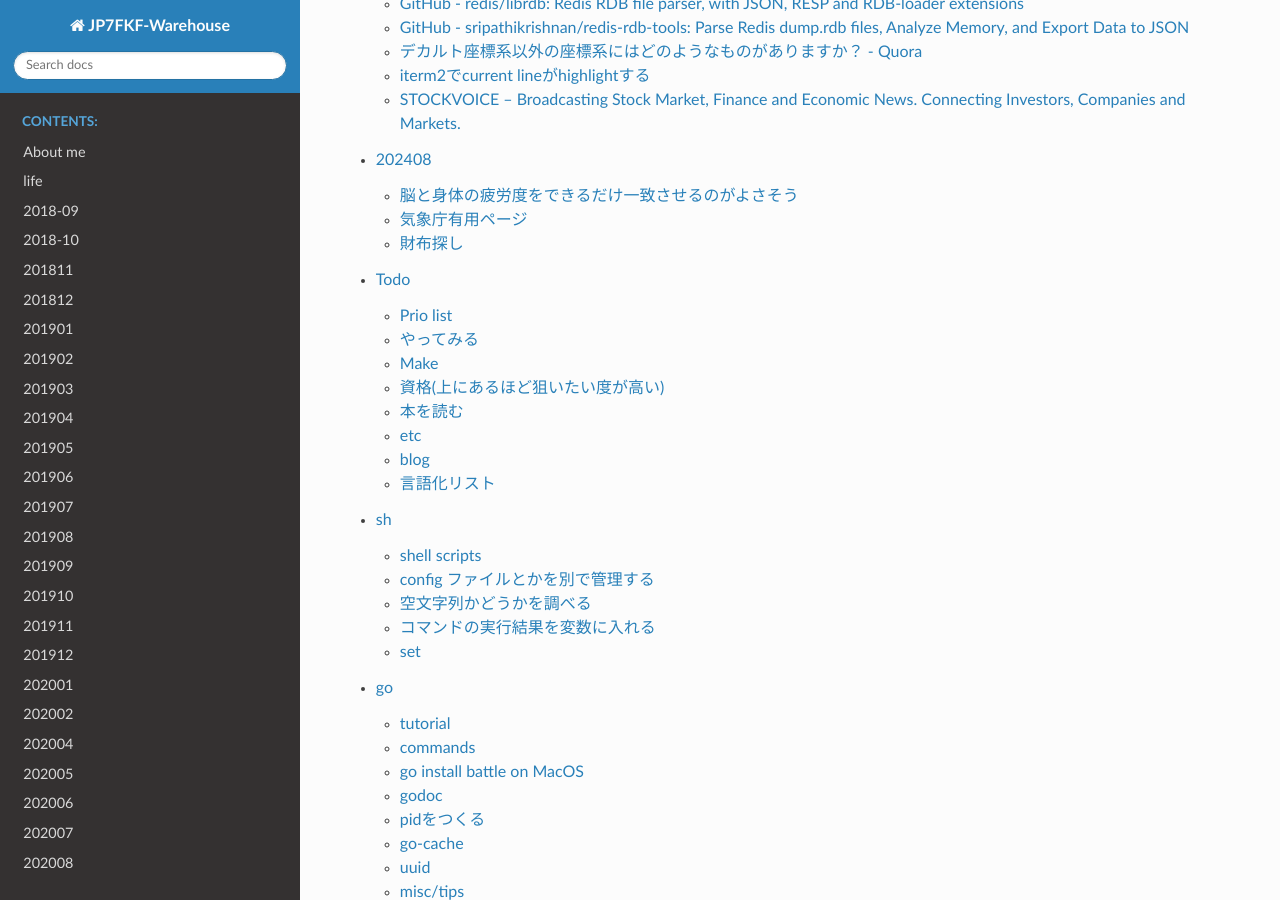
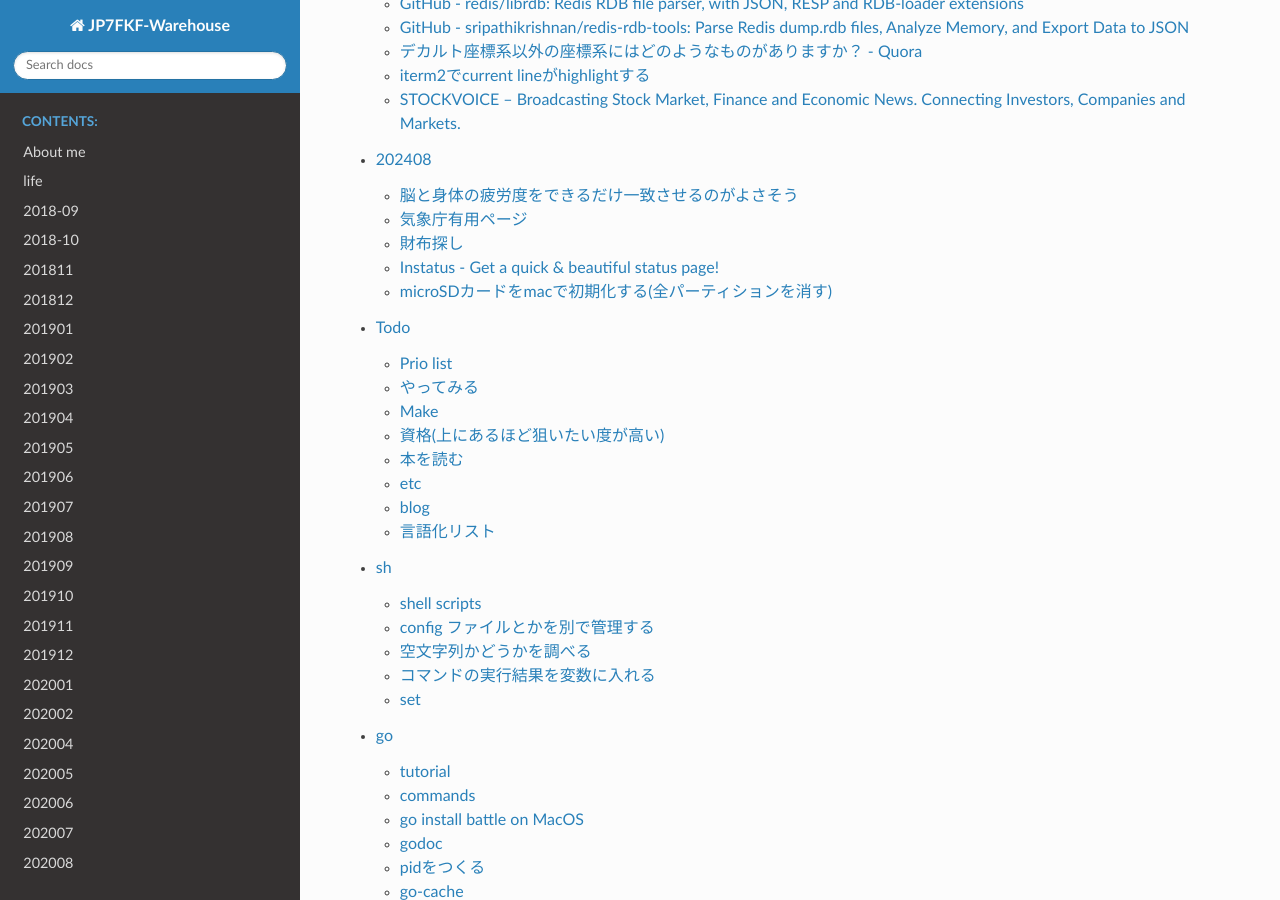
Before and after one commit to jp7fkf/JP7FKF-Warehouse, a Sphinx documentation site: the page built from source/index.rst, in a window 1280 px wide and 900 px high, scrolled down 49659 px. Built offline with Sphinx 7.4.7 and the Read the Docs theme 2.0.0, drawn with Linux system fonts in a browser that asks for light colours; part of the change alters nothing that is shown.

Commit message:
2024-08-17 18:54:41 JST

````diff
--- a/source/dialy/202408.md
+++ b/source/dialy/202408.md
@@ -13,3 +13,24 @@
   - [ZONALe – 林五オンラインストア](https://hayashigo-store.com/collections/zonale)
 - [SAC'S BAR ONLINE STORE | サックスバー 公式通販](https://sacsbar.com/)
   - [NAUGHTIAM (ノーティアム) 公式サイト](https://naughtiam.com/)
+- [ジョージブライドル カードケース | ココマイスター公式サイト](https://cocomeister.jp/tokyo/collection/georgebridle/45014206\)
+- [millefoglieⅡ P25 | m+ online](https://m-piu.com/catalog/millefoglie2-p25/)
+
+## [Instatus - Get a quick & beautiful status page!](https://instatus.com/)
+
+## [microSDカードをmacで初期化する(全パーティションを消す)](https://blog.n-t.jp/post/tech/format-microsd-on-macos-console/)
+- `diskutil list external physical`
+- `diskutil eraseDisk FAT32 HOGE /dev/disk2`
+  ```
+  % diskutil eraseDisk --help
+  Usage:  diskutil eraseDisk [-noEFI] format name
+  [APM[Format]|MBR[Format]|GPT[Format]] MountPoint|DiskIdentifier|DeviceNode
+  (Re)-partition a whole disk (create a new partition map). This completely
+  erases any existing data on the given whole disk; all volumes on this disk
+  will be destroyed. Format is the specific file system name you want to erase it
+  as (HFS+, etc.). Name is the (new) volume name (subject to file system naming
+  restrictions), or can be specified as %noformat% to skip initialization
+  (newfs). You cannot erase the boot disk.
+  Ownership of the affected disk is required.
+  Example: diskutil eraseDisk JHFS+ UntitledUFS disk3
+  ```
````
